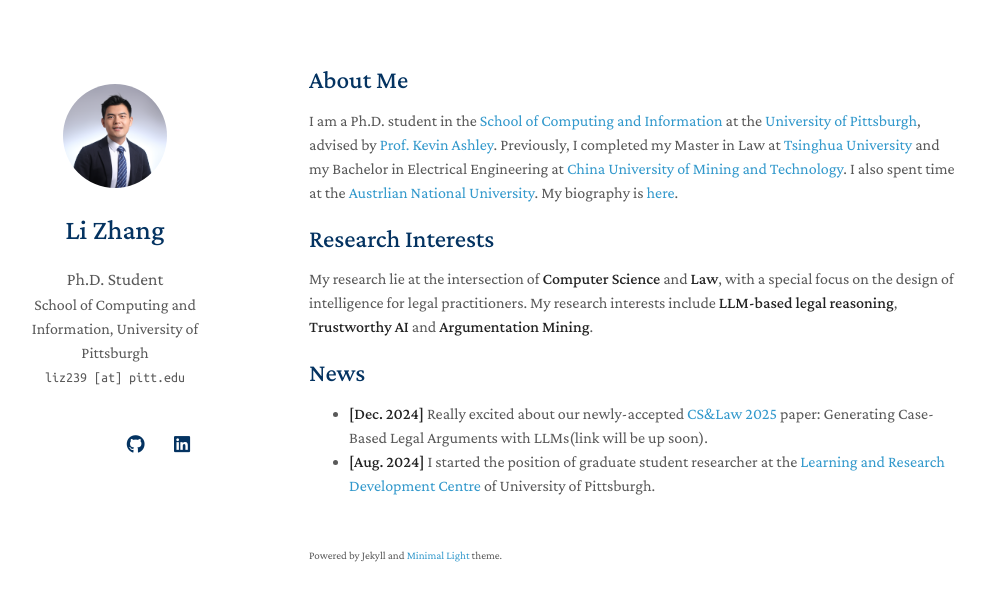
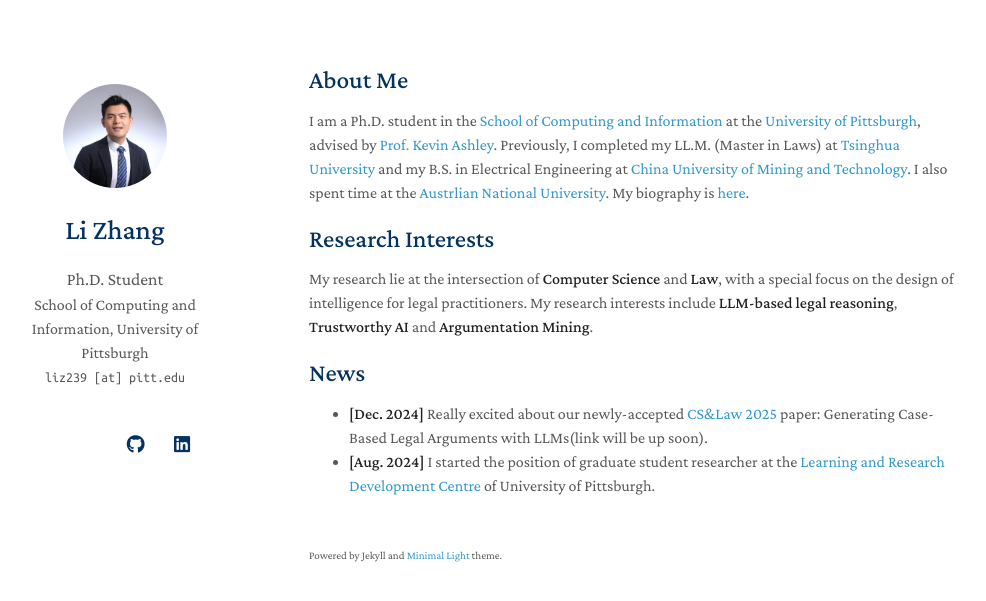
Before and after one commit to lizhang-AIandLaw/lizhang-AIandLaw.github.io, a Jekyll site: the page built from index.md, in a window 1280 px wide. Shown: the top 601 px of the page, without its empty margins (161-1147 px from the left). Built offline with Jekyll 4.4.1, drawn with Linux system fonts in a browser that asks for light colours; a style sheet for code colours, icons or effects is not loaded; our own code applies the rules of GitHub Pages for plain Markdown files.

Commit message:
Update index.md

```diff
--- a/index.md
+++ b/index.md
@@ -4,7 +4,7 @@ layout: homepage
 
 ## About Me
 
-I am a Ph.D. student in the [School of Computing and Information](https://www.sci.pitt.edu/) at the [University of Pittsburgh](https://www.pitt.edu/), advised by [Prof. Kevin Ashley](https://www.law.pitt.edu/people/kevin-d-ashley). Previously, I completed my Master in Law at [Tsinghua University](https://www.tsinghua.edu.cn/en/index.htm) and my Bachelor in Electrical Engineering at [China University of Mining and Technology](https://global.cumt.edu.cn/). I also spent time at the [Austrlian National University](https://www.anu.edu.au/). My biography is [here](assets/files/curriculum_vitae.pdf).
+I am a Ph.D. student in the [School of Computing and Information](https://www.sci.pitt.edu/) at the [University of Pittsburgh](https://www.pitt.edu/), advised by [Prof. Kevin Ashley](https://www.law.pitt.edu/people/kevin-d-ashley). Previously, I completed my LL.M. (Master in Laws) at [Tsinghua University](https://www.tsinghua.edu.cn/en/index.htm) and my B.S. in Electrical Engineering at [China University of Mining and Technology](https://global.cumt.edu.cn/). I also spent time at the [Austrlian National University](https://www.anu.edu.au/). My biography is [here](assets/files/curriculum_vitae.pdf).
 
 ## Research Interests
 
```
